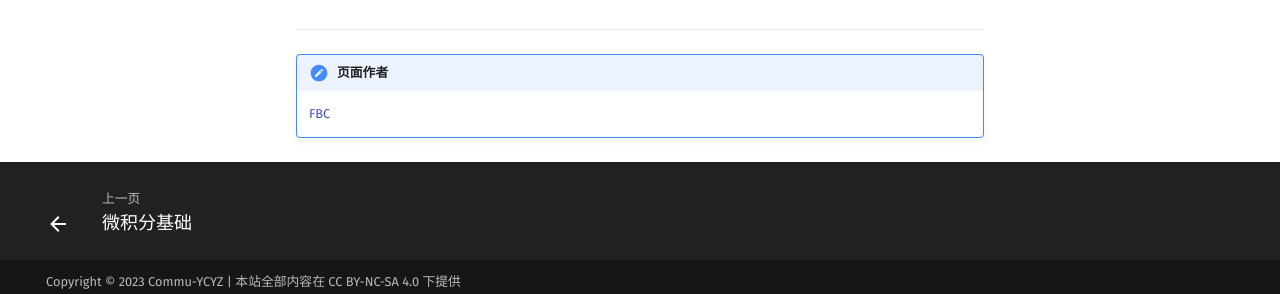
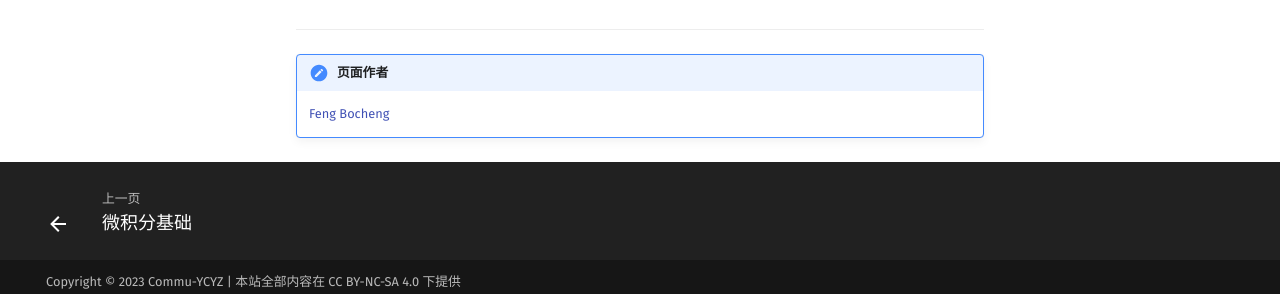
Before and after one commit to Commu-YCYZ/Commu-YCYZ, an MkDocs documentation site: the page built from docs/further-math/linear-algebra/determinant.md, in a window 1280 px wide and 900 px high, scrolled down 10507 px. Shown: the part 555-849 px from the top of the window. Built offline with MkDocs 1.6.1 and Material for MkDocs 9.7.7, drawn with Linux system fonts in a browser that asks for light colours; formulas are drawn with MathJax 3; comment, search, counter and statistics services are not loaded.

Commit message:
update (#28)
Co-authored-by: Feng Bocheng <Feng Bocheng>

```diff
--- a/docs/further-math/linear-algebra/determinant.md
+++ b/docs/further-math/linear-algebra/determinant.md
@@ -447,4 +447,4 @@ y_1&y_2\\
 
 ---
 !!! summary "页面作者"
-    [FBC](mailto:bochengfeng.phy@stu.pku.edu.cn)
+    [Feng Bocheng](mailto:bochengfeng.phy@stu.pku.edu.cn)
```
Also changed, not shown: 1 other file.
